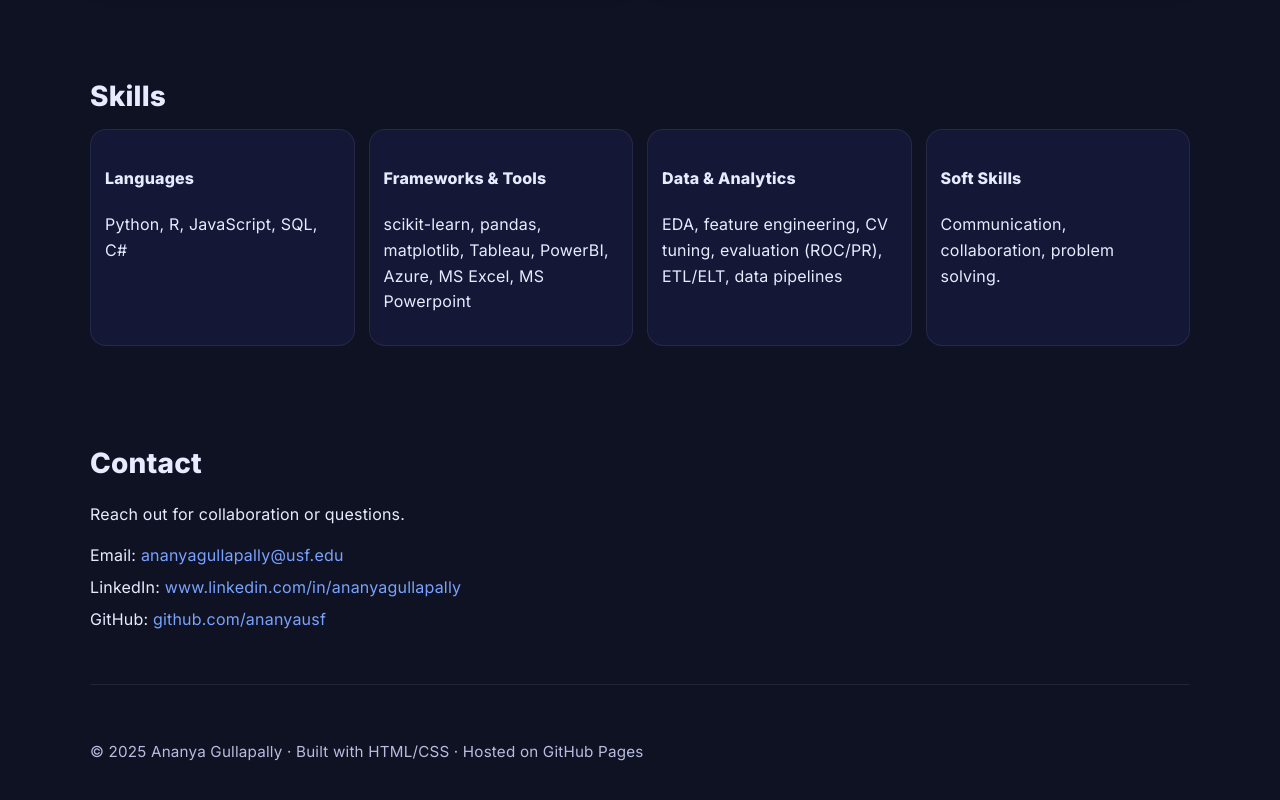
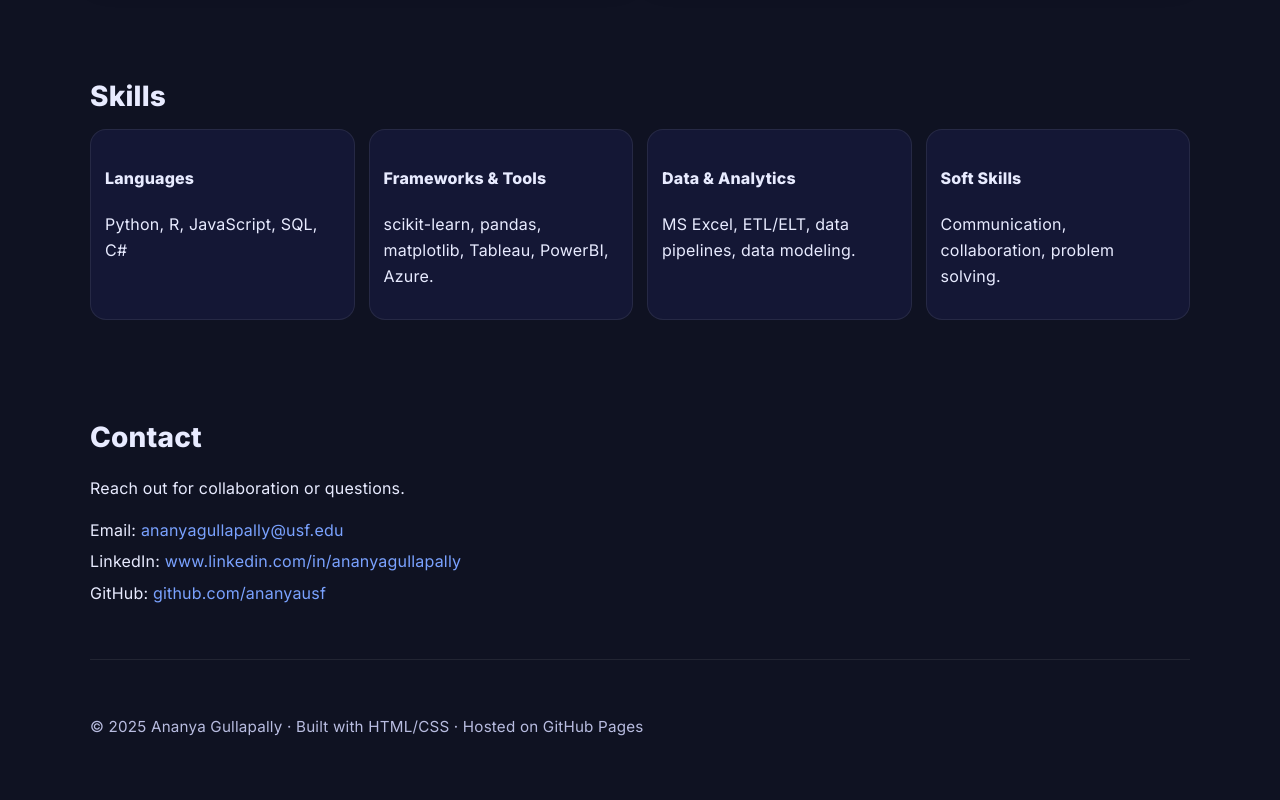
Before and after one commit to ananyausf/portfolio-ananyagullapally, a plain HTML site: page index.html in a window 1280 px wide. Shown: the part 1042-1842 px from the top of the page. Drawn offline with Linux system fonts and the light colour scheme.

Commit message:
Index.html

```diff
--- a/index.html
+++ b/index.html
@@ -152,11 +152,11 @@
         </div>
         <div class="skill">
           <h4>Frameworks & Tools </h4>
-          <p>scikit-learn, pandas, matplotlib, Tableau, PowerBI, Azure, MS Excel, MS Powerpoint</p>
+          <p>scikit-learn, pandas, matplotlib, Tableau, PowerBI, Azure.</p>
         </div>
         <div class="skill">
           <h4>Data & Analytics</h4>
-          <p>EDA, feature engineering, CV tuning, evaluation (ROC/PR), ETL/ELT, data pipelines</p>
+          <p>MS Excel, ETL/ELT, data pipelines, data modeling.</p>
         </div>
         <div class="skill">
           <h4>Soft Skills</h4>
@@ -170,7 +170,7 @@
       <p>Reach out for collaboration or questions.</p>
       <ul class="contact-list">
         <li>Email: <a href="mailto:ananyagullapally@usf.edu">ananyagullapally@usf.edu</a></li>
-        <li>LinkedIn: <a href="www.linkedin.com/in/ananyagullapally" target="_blank" rel="noopener">www.linkedin.com/in/ananyagullapally</a></li>
+        <li>LinkedIn: <a href="https://www.linkedin.com/in/ananyagullapally" target="_blank" rel="noopener">www.linkedin.com/in/ananyagullapally</a></li>
         <li>GitHub: <a href="https://github.com/ananyausf" target="_blank" rel="noopener">github.com/ananyausf</a></li>
       </ul>
     </section>
```
